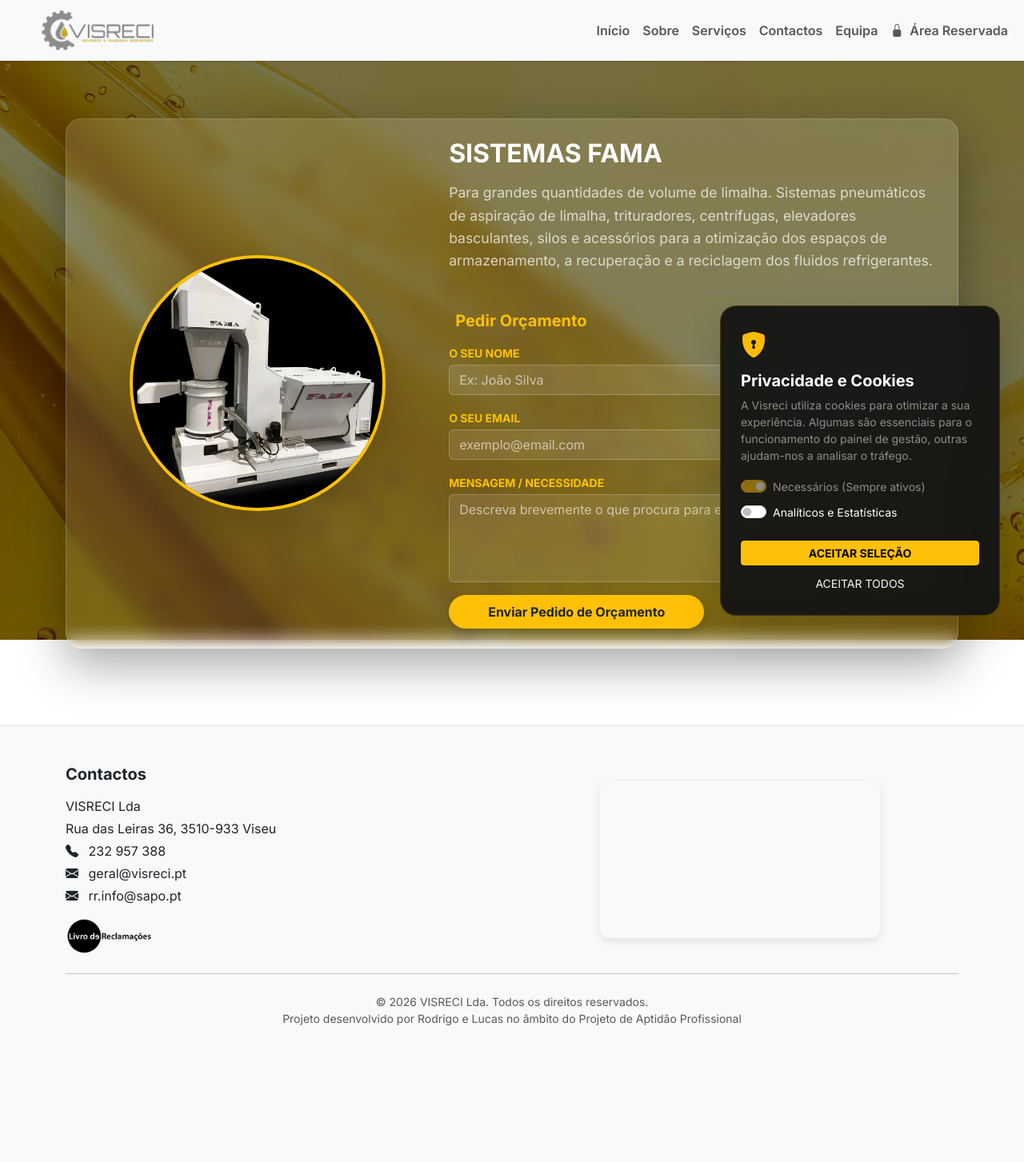
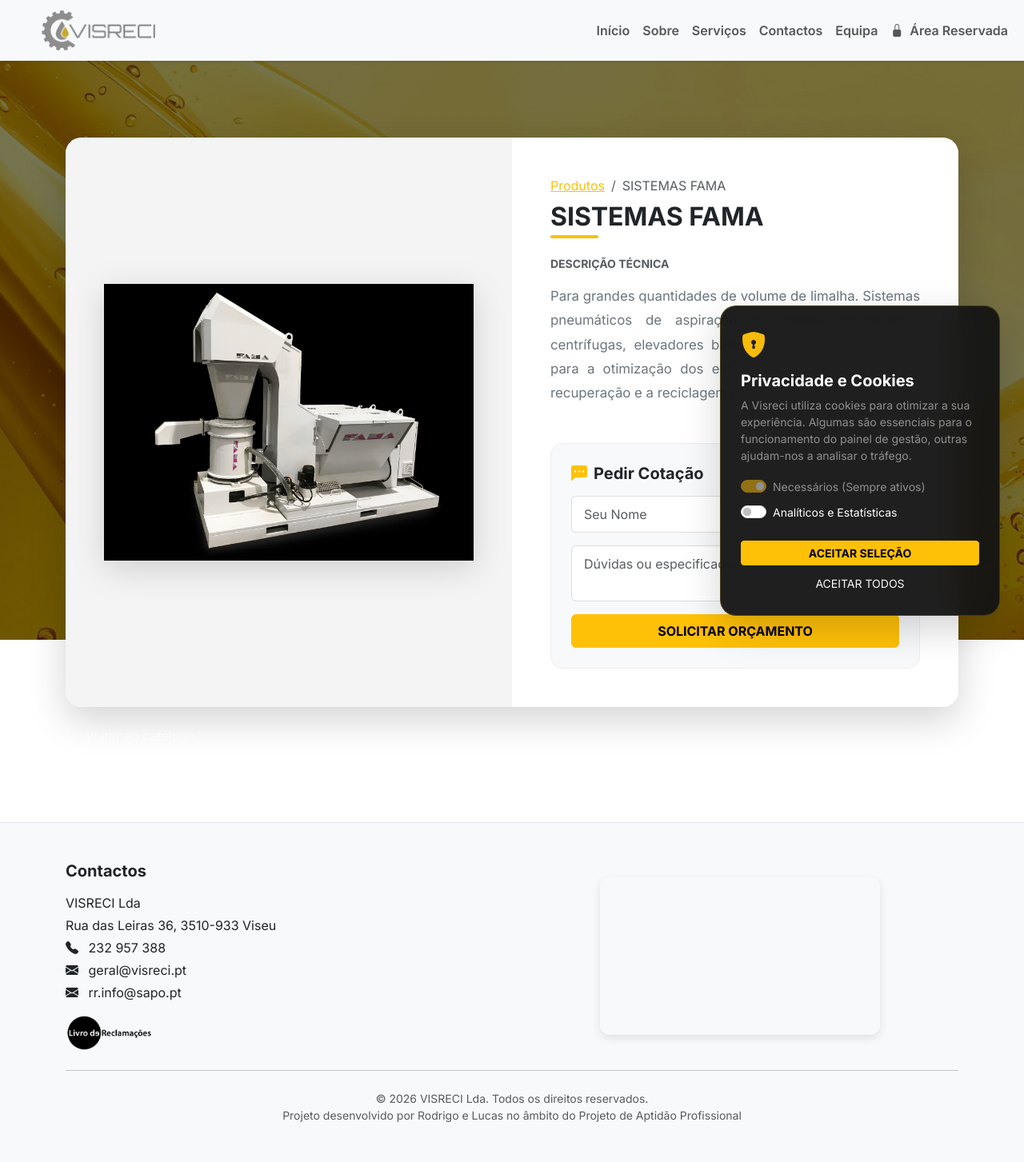
Before and after one commit to Sono45/WEBSITERodrigo, a Flask app: page /servico/2 in a window 1280 px wide. Shown: the whole page at 80% size. Before the commit the page ends 1282 px from the top, so only its background shows below. Run offline with Flask 3, Linux system fonts and the light colour scheme; data comes from the database, SQL or seed files in the repository; both versions use the stored data as it was after the commit; some libraries are stand-ins or nearby versions; grey boxes are pictures that could not be loaded.

Commit message:
upadate all

```diff
--- a/CSS/style.css
+++ b/CSS/style.css
@@ -869,3 +923,94 @@
 .input-glass {
     color: white !important;
 }
+
+/* GRELHA COMPACTA DE SERVIÇOS */
+.service-compact-card {
+    background: #ffffff;
+    border-radius: 12px;
+    overflow: hidden;
+    transition: all 0.3s cubic-bezier(0.25, 0.8, 0.25, 1);
+    height: 100%;
+    border: 1px solid rgba(255, 255, 255, 0.1);
+}
+
+.service-compact-card:hover {
+    transform: translateY(-8px);
+    box-shadow: 0 15px 30px rgba(0, 0, 0, 0.5);
+}
+
+.service-img-mini {
+    height: 160px;
+    /* Tamanho reduzido como pediste */
+    background: #fdfdfd;
+    display: flex;
+    align-items: center;
+    justify-content: center;
+    padding: 20px;
+}
+
+.service-img-mini img {
+    max-height: 100%;
+    max-width: 100%;
+    object-fit: contain;
+}
+
+.service-title-box {
+    padding: 15px;
+    background: white;
+    text-align: center;
+    border-top: 1px solid #f0f0f0;
+}
+
+.service-title-box h6 {
+    color: #333;
+    text-transform: uppercase;
+    font-size: 0.8rem;
+    letter-spacing: 0.8px;
+}
+
+/* PAINEL DE DETALHE INDUSTRIAL */
+.industrial-detail-panel {
+    background: white;
+    border-radius: 20px;
+    overflow: hidden;
+    border: none;
+}
+
+.detail-img-bg {
+    background: #f4f4f4;
+    /* Fundo neutro para o produto */
+}
+
+.main-product-img {
+    filter: drop-shadow(0 10px 20px rgba(0, 0, 0, 0.15));
+    transition: transform 0.5s;
+}
+
+.main-product-img:hover {
+    transform: scale(1.05);
+}
+
+.yellow-divider {
+    width: 60px;
+    height: 4px;
+    background: #f1c40f;
+    border-radius: 2px;
+}
+
+.quote-form-container {
+    background: #f8f9fa;
+    padding: 25px;
+    border-radius: 15px;
+    border: 1px solid #eee;
+}
+
+.quote-form-container .form-control {
+    border: 1px solid #ddd;
+    padding: 10px 15px;
+}
+
+.quote-form-container .form-control:focus {
+    border-color: #f1c40f;
+    box-shadow: 0 0 0 0.2rem rgba(241, 196, 15, 0.15);
+}
--- a/templates/menu.html
+++ b/templates/menu.html
@@ -41,7 +41,7 @@
     <nav class="navbar navbar-expand-lg navbar-light bg-light shadow-sm sticky-top">
         <div class="container-fluid">
             <a class="navbar-brand mx-auto mx-lg-0 d-flex align-items-center" href="{{ url_for('index') }}">
-                <img src="/IMG/LogoLetra.png" alt="Visreci Logo" class="logo-navbar" style="max-height: 50px;">
+                <img src="/IMG/Logo Principal 2 ( Sem Letras ).png" alt="Visreci Logo" class="logo-navbar" style="max-height: 50px;">
             </a>
 
             <button class="navbar-toggler" type="button" data-bs-toggle="collapse" data-bs-target="#menuNav">
--- a/templates/servico_detalhe.html
+++ b/templates/servico_detalhe.html
@@ -1,58 +1,60 @@
 {% extends "menu.html" %}
 {% block content %}
-
-<section class="py-5 mt-4">
+<section class="py-5 mt-5">
     <div class="container">
-        <div class="glass-panel on-dark p-4 fade-in">
-            <div class="row align-items-center">
-
-                <div class="col-md-5 text-center mb-4 mb-md-0">
-                    <img src="{{ servico['imagem'] }}"
-                        class="img-fluid rounded-circle shadow-lg border border-warning border-4"
-                        style="width: 320px; height: 320px; object-fit: cover;">
+        <div class="industrial-detail-panel shadow-lg">
+            <div class="row g-0">
+                <div class="col-lg-6 detail-img-bg d-flex align-items-center justify-content-center p-5">
+                    <img src="{{ servico['imagem'] }}" class="img-fluid main-product-img" alt="{{ servico['titulo'] }}">
                 </div>
 
-                <div class="col-md-7">
-                    <h2 class="fw-bold text-white">{{ servico['titulo'] }}</h2>
-                    <p class="text-muted mt-3" style="font-size: 1.1rem; line-height: 1.6;">
+                <div class="col-lg-6 p-5 bg-white">
+                    <nav aria-label="breadcrumb">
+                        <ol class="breadcrumb mb-2">
+                            <li class="breadcrumb-item"><a href="{{ url_for('servicos') }}"
+                                    class="text-warning">Produtos</a></li>
+                            <li class="breadcrumb-item active">{{ servico['titulo'] }}</li>
+                        </ol>
+                    </nav>
+
+                    <h2 class="fw-bold text-dark mb-1">{{ servico['titulo'] }}</h2>
+                    <div class="yellow-divider mb-4"></div>
+
+                    <h6 class="text-uppercase fw-bold text-muted small mb-3">Descrição Técnica</h6>
+                    <p class="text-secondary mb-5" style="font-size: 1.05rem; line-height: 1.8; text-align: justify;">
                         {{ servico['descricao'] }}
                     </p>
 
-                    <hr class="my-4 border-secondary opacity-25">
-
-                    <h5 class="fw-bold mb-3 text-warning"><i class="fas fa-file-invoice-dollar me-2"></i>Pedir Orçamento
-                    </h5>
-
+                    <div class="quote-form-container">
+                        <h5 class="fw-bold mb-3 text-dark"><i
+                                class="bi bi-chat-left-dots-fill text-warning me-2"></i>Pedir Cotação</h5>
                         <form action="{{ url_for('pedir_orcamento') }}" method="POST">
                             <input type="hidden" name="servico_id" value="{{ servico['id'] }}">
-
-                        <div class="mb-3">
-                            <label class="text-warning small fw-bold mb-1">O SEU NOME</label>
-                            <input type="text" name="nome" class="form-control input-glass" placeholder="Ex: João Silva"
+                            <div class="row g-2">
+                                <div class="col-md-6 mb-3">
+                                    <input type="text" name="nome" class="form-control" placeholder="Seu Nome" required>
+                                </div>
+                                <div class="col-md-6 mb-3">
+                                    <input type="email" name="email" class="form-control" placeholder="Seu Email"
                                         required>
                                 </div>
-
+                            </div>
                             <div class="mb-3">
-                            <label class="text-warning small fw-bold mb-1">O SEU EMAIL</label>
-                            <input type="email" name="email" class="form-control input-glass"
-                                placeholder="exemplo@email.com" required>
+                                <textarea name="mensagem" class="form-control" rows="2"
+                                    placeholder="Dúvidas ou especificações extras..."></textarea>
                             </div>
-
-                        <div class="mb-3">
-                            <label class="text-warning small fw-bold mb-1">MENSAGEM / NECESSIDADE</label>
-                            <textarea name="mensagem" class="form-control input-glass" rows="4"
-                                placeholder="Descreva brevemente o que procura para este serviço..."
-                                required></textarea>
-                        </div>
-
-                        <button type="submit" class="btn btn-visreci px-5 py-2 fw-bold shadow">
-                            Enviar Pedido de Orçamento
-                        </button>
+                            <button type="submit" class="btn btn-warning w-100 fw-bold py-2">SOLICITAR
+                                ORÇAMENTO</button>
                         </form>
                     </div>
                 </div>
             </div>
         </div>
+        <div class="mt-4">
+            <a href="{{ url_for('servicos') }}" class="text-white-50 text-decoration-none">
+                <i class="bi bi-arrow-left me-1"></i> Voltar ao catálogo
+            </a>
+        </div>
+    </div>
 </section>
-
 {% endblock %}
```
Also changed, not shown: other parts of CSS/style.css (+79 -25 lines), templates/servicos.html (+16 -21 lines), IMG/Centrifugador-Liquidos-RUMA.jpg (added), IMG/Centrifugadora-Aryma.jpg (added), IMG/EVTM-565-LB.jpg (added), IMG/FAMA_compact.jpg (added), IMG/Logo Principal 2 ( Sem Letras ).png (added), IMG/Logo Principal 3.png (added), IMG/Sistemas-de-filtragem-para-resfriamento-de-lubrificacao-p.jpg (added), app.db, uploads/servicos/21e0bd4028604ccdb72a09b21d47355a.jpg (added), uploads/servicos/5140c3a0536b49ed83ec2fd558a2f4d8.jpg (added), uploads/servicos/6ebcf3e5adea454691d2cf72ec739b19.jpg (added), uploads/servicos/9f94d490137c464b8561c3b3870ffa51.jpg (added), 1 more files. Lines whose indentation alone changed are shown as unchanged.
